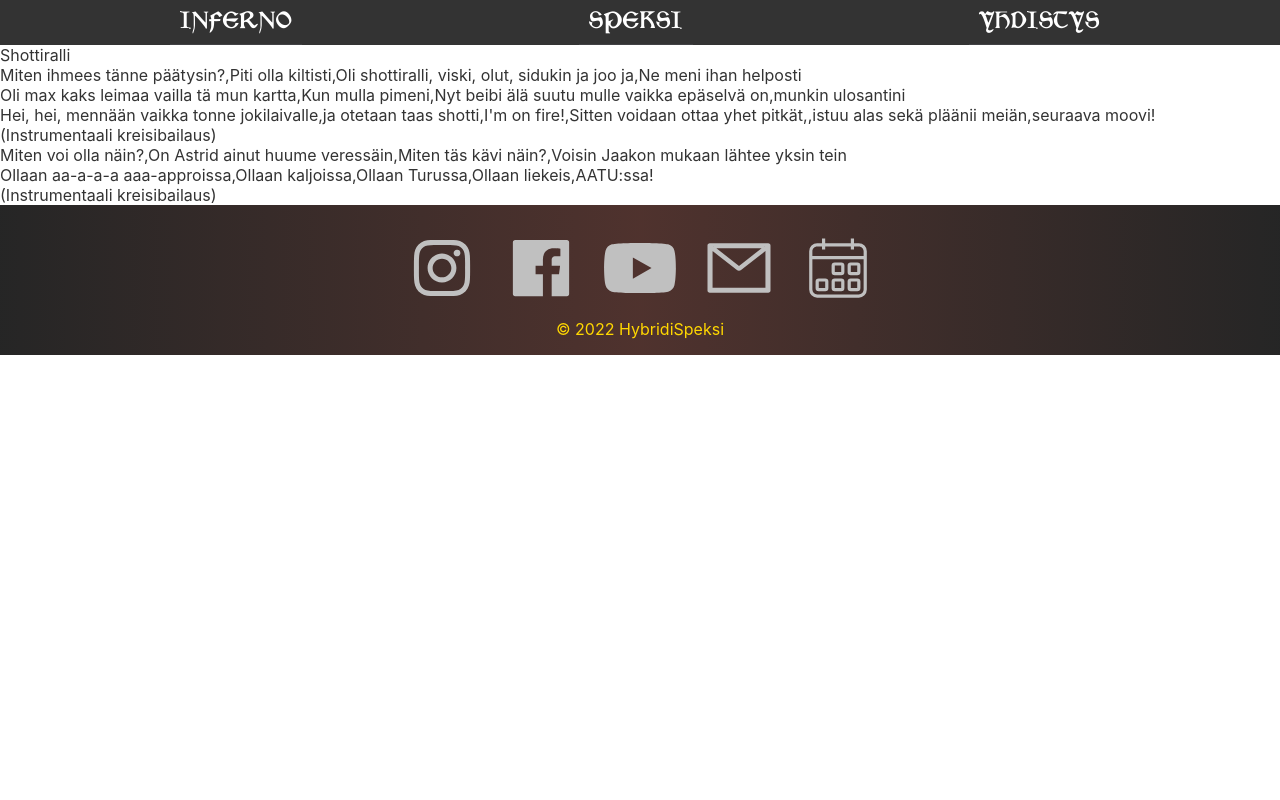
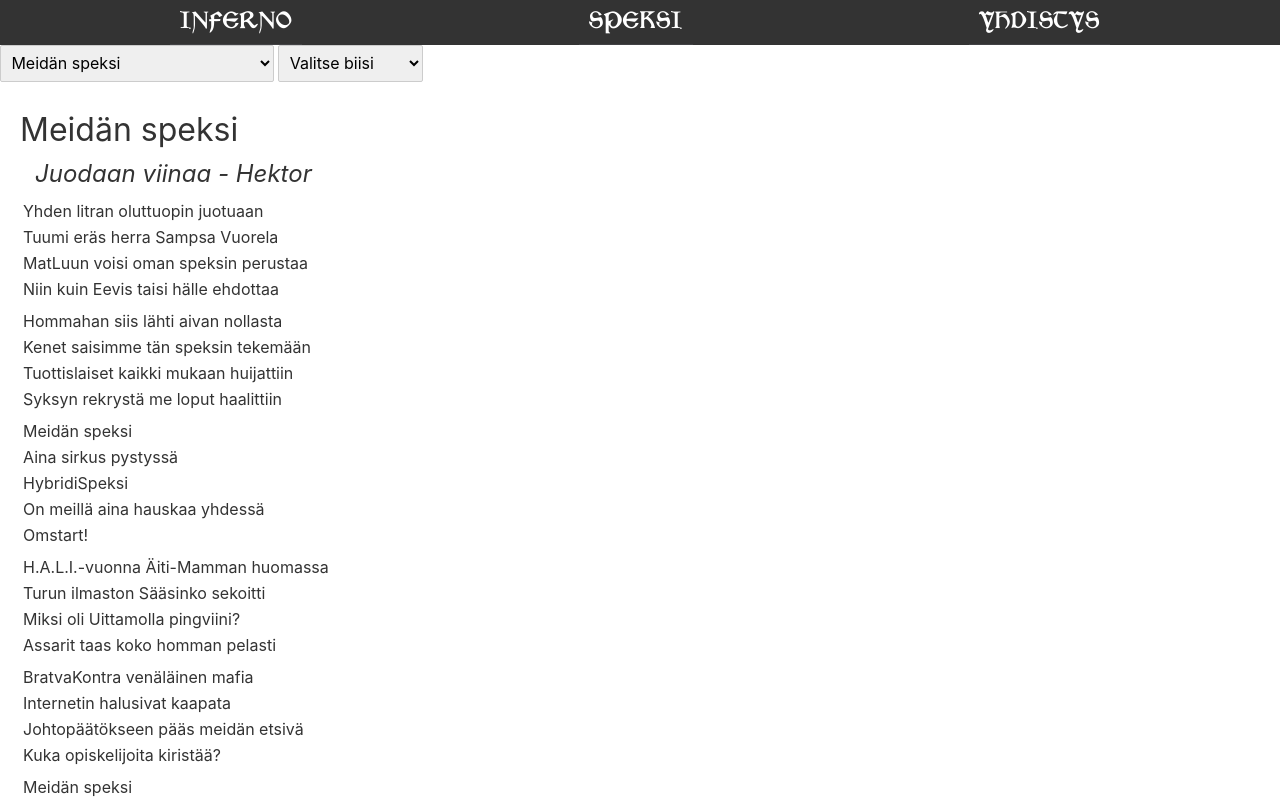
Before and after one commit to osanlan/hybridisvelte, a Svelte app: page /biisit in a window 1280 px wide. Shown: the top 800 px of the page. Built offline with nearby package versions, Linux system fonts and the light colour scheme.

Commit message:
songsstuff

```diff
--- a/src/assets/songs.json
+++ b/src/assets/songs.json
@@ -1,41 +1,167 @@
-[
+[{
+    "id": 1,
+    "title": "Meidän speksi",
+    "speksi": "9999",
+    "origin": "Juodaan viinaa - Hektor",
+    "lines": [
+        "Yhden litran oluttuopin juotuaan",
+        "Tuumi eräs herra Sampsa Vuorela",
+        "MatLuun voisi oman speksin perustaa",
+        "Niin kuin Eevis taisi hälle ehdottaa",
+"",
+        "Hommahan siis lähti aivan nollasta",
+        "Kenet saisimme tän speksin tekemään",
+        "Tuottislaiset kaikki mukaan huijattiin",
+        "Syksyn rekrystä me loput haalittiin",
+"",
+        "Meidän speksi",
+        "Aina sirkus pystyssä",
+        "HybridiSpeksi",
+        "On meillä aina hauskaa yhdessä",
+        "Omstart!",
+"",
+        "H.A.L.I.-vuonna Äiti-Mamman huomassa",
+        "Turun ilmaston Sääsinko sekoitti",
+        "Miksi oli Uittamolla pingviini?",
+        "Assarit taas koko homman pelasti",
+"",
+        "BratvaKontra venäläinen mafia",
+        "Internetin halusivat kaapata",
+        "Johtopäätökseen pääs meidän etsivä",
+        "Kuka opiskelijoita kiristää?",
+"",
+        "Meidän speksi",
+        "Aina sirkus pystyssä",
+        "HybridiSpeksi",
+        "On meillä aika hauskaa yhdessä",
+        "Omstart!",
+"",
+        "Väiski nuoren Marjatan sai sekaisin",
+        "Puolukasta kuningatar kruunataan",
+        "Velhot koittaa Louhen kuolleist herättää",
+        "Onneksemme oli Onni matkassa!",
+"",
+        "Roisto tappoi kylän rakkaan sheriffin",
+        "Valtaan nousi Tuomari armoton",
+        "Sisarukset jälleen punoi petoksen",
+        "Ja papistamme paljastuikin bandiitti",
+"",
+        "Meidän speksi",
+        "Aina sirkus pystyssä",
+        "HybridiSpeksi",
+        "On meillä joskus hauskaa yhdessä",
+        "Omstart!",
+"",
+        "Kiina on barbaarien vallassa",
+        "Nuori kyläläinen tähän turhautuu",
+        "Muinaisista mestareista avun saa",
+        "Kohta onkin kaikki tasapainossa",
+"",
+        "Avaruuteen polttareita viettämään",
+        "Lähti tovereineen Tarmo Erkale",
+        "Risteilyllä kaikki ei oo kohdallaan",
+        "Mitä holopäiväkirja paljastaa?",
+"",
+        "Meidän speksi",
+        "Aina sirkus pystyssä",
+        "HybridiSpeksi",
+        "On meillä ehkä hauskaa yhdessä",
+        "Omstart!",
+"",
+        "Bardi laulaa sankareista suurista",
+        "Jotka ystävänsä tahtoo pelastaa",
+        "Helvetissä kohtaavat he pelkonsa",
+        "Vaan onko syövereistä enää paluuta?",
+"",
+        "Meidän speksi",
+        "Aina sirkus pystyssä",
+        "HybridiSpeksi",
+        "On meillä pirun hauskaa yhdessä",
+        "Omstart!"
+]
+},
     {
-        "name": "Shottiralli",
-        "original": "(Pitbull - Fireball)",
-        "verses": [
-            [
-                "Miten ihmees tänne päätysin?",
-                "Piti olla kiltisti",
-                "Oli shottiralli, viski, olut, sidukin ja joo ja",
-                "Ne meni ihan helposti"
-            ],
-            [   "Oli max kaks leimaa vailla tä mun kartta",
-                "Kun mulla pimeni",
-                "Nyt beibi älä suutu mulle vaikka epäselvä on",
-                "munkin ulosantini"
-            ],
-            [
-                "Hei, hei, mennään vaikka tonne jokilaivalle",
-                "ja otetaan taas shotti",
-                "I'm on fire!",
-                "Sitten voidaan ottaa yhet pitkät,",
-                "istuu alas sekä pläänii meiän",
-                "seuraava moovi!"
-            ],
-            ["(Instrumentaali kreisibailaus)"],
-            [
-                "Miten voi olla näin?",
-                "On Astrid ainut huume veressäin",
-                "Miten täs kävi näin?",
-                "Voisin Jaakon mukaan lähtee yksin tein"
-            ],[
-                "Ollaan aa-a-a-a aaa-approissa",
-                "Ollaan kaljoissa",
-                "Ollaan Turussa",
-                "Ollaan liekeis",
-                "AATU:ssa!"
-            ],
-            ["(Instrumentaali kreisibailaus)"]
-        ]
-    }
-]
+    "id": 2,
+    "title": "Siks vaan",
+    "speksi": "2020",
+    "origin": "Sex Bomb - Tom Jones",
+    "lines": [
+    "",
+    "Mutta enhän minä osaa laulaa",
+    "",
+    "Kato mua beibe kato lähempää",
+    "Huomaan, että sua taitaa jännittää",
+    "Mut ei tarvii miettii enempää",
+    "Kellotaajuutesi värähtää",
+    "",
+    "(Okei, no)",
+    "",
+    "Keksinyt oot mun salausavaimen",
+    "Dekryptannut pian jo mun sydämen",
+    "Lähdekoodini täysin sulle avautuu",
+    "Ja syntaksini paljastuu",
+    "",
+    "Siks vaan, siks vaan, tahdon sut vaan!",
+    "Rohkeasti tänne mua nyt suutelemaan",
+    "Siks vaan, siks vaan, lähde mukaan",
+    "Mitä haluun, (sen) aina saan",
+    "",
+    "",
+    "Sä tiedät mitä teet mulle, etkö tiedäkin",
+    "",
+    "",
+    "Kuule, mua vaimo koton odottaa",
+    "Se ei varmasti ois tästä innoissaan",
+    "Ei ehkä ole hyvä hetki päivittää",
+    "Parin viikon päästä mul(la) on häät",
+    "",
+    "",
+    "Ei elämä aalloilla oo vakavaa",
+    "On tässä vielä hiukan matkaa satamaan",
+    "Siis heitä pois jo hyvät käytänteet",
+    "Tunnetko (nää) kylmät väreet?",
+    "",
+    "Siks vaan, siks vaan, tahdon sut vaan!",
+    "Tää kvanttitila vois jo pian romahtaa",
+    "Siks vaan, siks vaan, kietoudutaan",
+    "(ja) elektronit jaetaan",
+    "",
+    "Mitä mun päässä tapahtuu miksi juuri",
+    "nyt, argh",
+    "miten toinen nainen saa mut näin syttymään",
+    "Luka aina sanoo ‘heey man,",
+    "mitä avaruudes tapahtuu se avaruuteen jää!’",
+    "",
+    "Siks vaan, siks vaan, tartu arpaan!",
+    "Sun houkutuksen sanat saa mut harkitsemaan",
+    "Siks vaan, siks vaan, lähde mukaan",
+    "Tää tarjous ei tuu toistumaan",
+    ""
+    ]},{
+    "id": 3,
+    "title": "Mä tahdon Väiskin!",
+    "speksi": "2017",
+    "origin": "Holding out for a Hero - Bonnie Tyler",
+    "lines": [
+    "",
+    "Vaka vanha Väinämöinen",
+    "Minne kulki ties?",
+    "Tietäjien herakles",
+    "Viisas kuin sokrates",
+    "Valkeata partaasi pahuus kavahtaa",
+    "Kantelettas kuritat, maat ja mannut vavahtaa",
+    "",
+    "Mä tahdon Väiskin!",
+    "Pelastusta ja sankaria maailma kaipaa",
+    "",
+    "Niin komea voimakas",
+    "Salskean sisukas",
+    "Ja aina valmiina",
+    "Mä tahdon Väiskin",
+    "Pelastusta ja sankaria maailma kaipaa",
+    "Niin urhea neuvokas, lempeäkin",
+    "",
+    "Ja hän soinnuillaan huipulle vie…",
+    "",
+    ""]
+    }]
--- a/src/routes/songs.svelte
+++ b/src/routes/songs.svelte
@@ -1,5 +1,8 @@
 <script>
   import songs from '../assets/songs.json';
+
+  let selectedSong = songs[0];
+  let selectedYear;
 </script>
 
 <svelte:head>
@@ -7,10 +10,68 @@
 </svelte:head>
 
 <section class="wrap">
-  {#each songs as song}
-    <div>{song.name}</div>
-    {#each song.verses as verse}
-      <div>{verse}</div>
-    {/each}
-  {/each}
+  <form>
+    <select bind:value={selectedYear}>
+      <option value="9999" selected="selected">Meidän speksi</option>
+      <option value="2022">2022 Inferno</option>
+      <option value="2021">2021 Inferno - the beginning</option>
+      <option value="2020">2020 Avaruusristeily 2101</option>
+      <option value="2019">2019 Viimeinen Lohikäärmeisku</option>
+      <option value="2018">2018 Älä Ammu Ohi</option>
+      <option value="2017">2017 Kruunun Kohtalo</option>
+      <option value="2016">2016 Bratva Kontra</option>
+      <option value="2015">2015 H.A.L.I.</option>
+    </select>
+
+    <select bind:value={selectedSong}>
+      <option value="">Valitse biisi</option>
+      {#each songs as song}
+        {#if song.speksi === selectedYear}
+          <option value={song}>{song.title}</option>
+        {/if}
+      {/each}
+    </select>
+  </form>
+  <!-- {selectedSong} -->
+  {#if selectedSong}
+    <div class="song" id={selectedSong.id}>
+      <div class="name">{selectedSong.title}</div>
+      <div class="origin">{selectedSong.origin}</div>
+      {#each selectedSong.lines as line}
+        <p>{line}</p>
+      {/each}
+    </div>
+  {/if}
 </section>
+
+<style lang="scss">
+  .song {
+    margin: 20px;
+    .name {
+      // margin: 10px;
+      font-size: 2rem;
+    }
+    .speksi {
+      margin: 10px;
+      padding-left: 5px;
+      font-size: 1.5rem;
+    }
+    .origin {
+      margin: 10px;
+      padding-left: 5px;
+      font-size: 1.5rem;
+      font-style: italic;
+    }
+
+    // .verse {
+    //   display: flex;
+    //   flex-direction: column;
+    //   margin: 10px;
+    p {
+      margin: 3px;
+    }
+    // }
+    display: flex;
+    flex-direction: column;
+  }
+</style>
```
Also changed, not shown: src/components/song.svelte (added), 2 other files (tests, documents, lock files or other folders).
